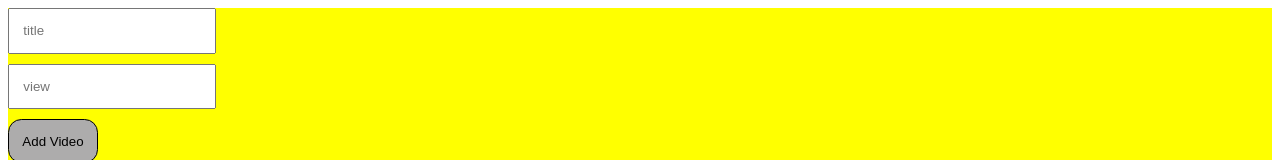
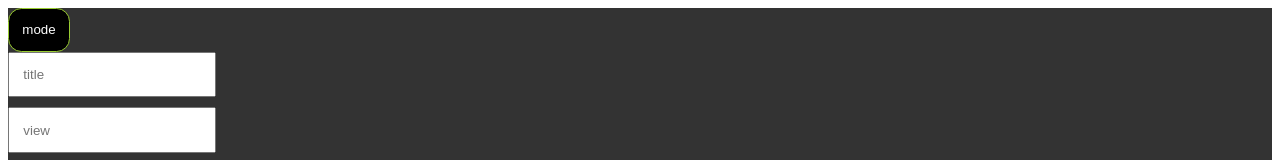
Before and after one commit to neetugond/react-part1, a React (Create React App) app: page / in a window 1280 px wide. Shown: the top 160 px of the page. Built offline with nearby package versions, Linux system fonts and the light colour scheme; grey boxes are pictures that could not be loaded.

Commit message:
context-api theme change button use contextProvider

```diff
--- a/src/App.js
+++ b/src/App.js
@@ -41,10 +41,8 @@ function App() {
   // 1st argument reducer function 2nd - data
   const [videos, dispatch] = useReducer(videoReducer, videoDB)
 
-  // 2
-  const themeContext = useContext(ThemeContext)
-  console.log({ themeContext })
-
+  // by usestate we can direct change the state
+  const [mode, setMode] = useState('darkMode')
 
   function editVideo(id) {
     setEditableVideo(videos.find(el => el.id === id))
@@ -52,13 +50,16 @@ function App() {
   }
 
   return (
-    <div className={`App ${themeContext}`} onClick={() => console.log('App')}>
-      {/* 3. add addVideosProp as a prop */}
+    <ThemeContext.Provider value='{theme}'>
+    <div className={`App ${mode}`} onClick={() => console.log('App')}>
+        {/* 3. add addVideosProp as a prop */}
+        <button onClick={()=>setMode(mode === 'darkMode' ? 'lightMode' : 'darkMode' )}>mode</button>
       <AddVideo dispatch={dispatch} editableVideo={editableVideo} />
       <VideoList dispatch={dispatch} editVideo={editVideo} videos={videos}></VideoList>
 
 
       </div>
+      </ThemeContext.Provider>
       );
 
 }
```
